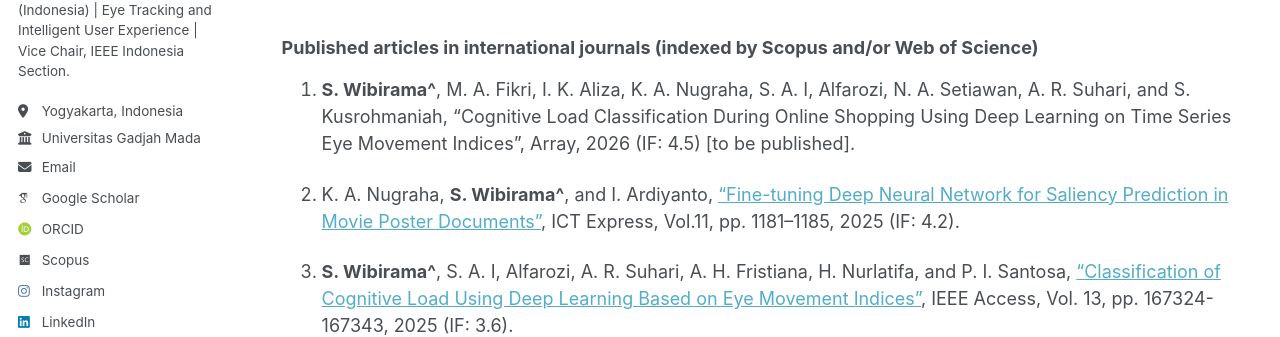
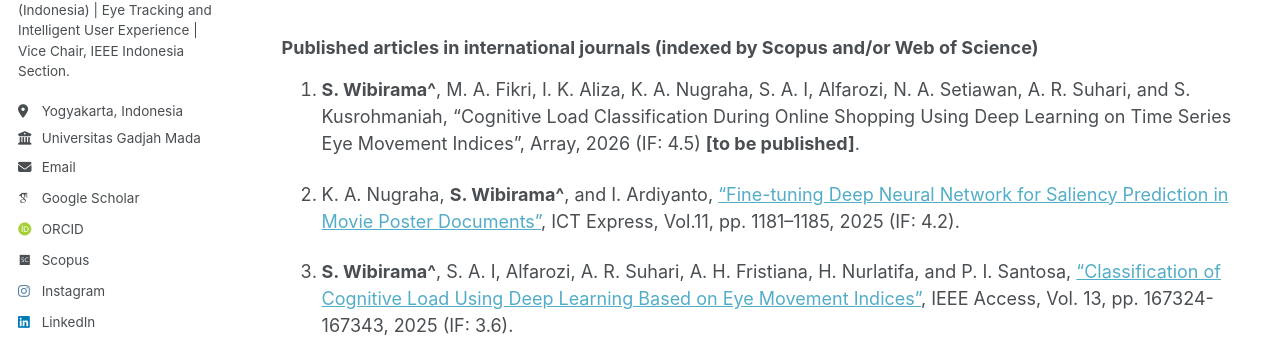
Before and after one commit to wibirama/wibirama.github.io, a Jekyll site: the page built from _pages/allpublications.md, in a window 1280 px wide and 900 px high, scrolled down 664 px. Shown: the part 181-518 px from the top of the window. Built offline with Jekyll 4.4.1, drawn with Linux system fonts in a browser that asks for light colours; emoji names are drawn with the system emoji font; some web fonts are replaced; a script that is not in the unit is left out.

```diff
--- a/_pages/allpublications.md
+++ b/_pages/allpublications.md
@@ -34,7 +34,7 @@ Journal articles
 
 ### Published articles in international journals (indexed by Scopus and/or Web of Science)
 
-1. **S. Wibirama^**, M. A. Fikri, I. K. Aliza, K. A. Nugraha, S. A. I, Alfarozi, N. A. Setiawan, A. R. Suhari, and S. Kusrohmaniah, "Cognitive Load Classification During Online Shopping Using Deep Learning on Time Series Eye Movement Indices", Array, 2026 (IF: 4.5) [to be published].
+1. **S. Wibirama^**, M. A. Fikri, I. K. Aliza, K. A. Nugraha, S. A. I, Alfarozi, N. A. Setiawan, A. R. Suhari, and S. Kusrohmaniah, "Cognitive Load Classification During Online Shopping Using Deep Learning on Time Series Eye Movement Indices", Array, 2026 (IF: 4.5) **[to be published]**.
 
 2. K. A. Nugraha, **S. Wibirama^**, and I. Ardiyanto, ["Fine-tuning Deep Neural Network for Saliency Prediction in Movie Poster Documents"](https://doi.org/10.1016/j.icte.2025.09.008), ICT Express, Vol.11, pp. 1181–1185, 2025 (IF: 4.2).
 
```
